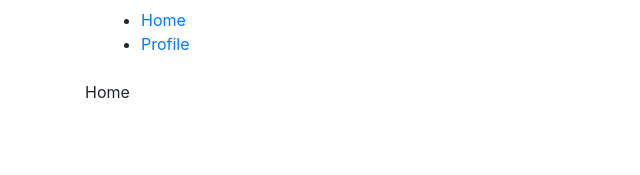
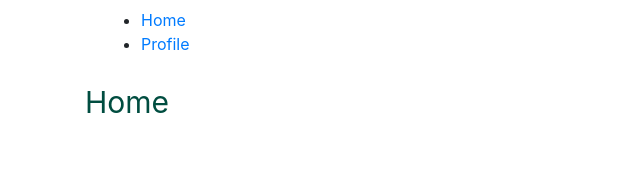
Before and after one commit to nestiawanfyant/Tubes-PWL-Client, a React (Create React App) app: page / in a window 1280 px wide. Shown: the top 175 px of the page, without its empty margins (0-640 px from the left). Built offline with nearby package versions, Linux system fonts and the light colour scheme.

Commit message:
add react jss dan color base

```diff
--- a/package.json
+++ b/package.json
@@ -10,6 +10,7 @@
     "react": "^17.0.2",
     "react-bootstrap": "^1.6.0",
     "react-dom": "^17.0.2",
+    "react-jss": "^10.6.0",
     "react-router-dom": "^5.2.0",
     "react-scripts": "4.0.3",
     "web-vitals": "^1.0.1"
--- a/src/Route/index.js
+++ b/src/Route/index.js
@@ -6,7 +6,6 @@ import 'bootstrap/dist/css/bootstrap.min.css';
 import { Button } from 'react-bootstrap';
 
 // stylesheet
-// import "../assets/css/RouteCss"
 
 // page for route
 import {Home, Profile} from '../pages'
--- a/src/pages/Home/index.js
+++ b/src/pages/Home/index.js
@@ -5,27 +5,30 @@ import { BrowserRouter as Router, Switch, Route, Link } from 'react-router-dom';
 // bootstrap CSS
 import 'bootstrap/dist/css/bootstrap.min.css';
 import { Button } from 'react-bootstrap';
+import {createUseStyles} from 'react-jss'
 
 // stylesheet
 // import '../../assets/css/HomeCss/index.css'
 
-// page for route
 
-export default class Home extends Component {
+const Home = () => {
 
-    constructor(props){
-        super(props);
-        this.state ={
-        }
-    }
+    const classes = styles()
 
-    render() {
-        return (
-            <div>
-                <p> Home </p>
-            </div>
-        )
-    }
+    return (
+        <div>
+            <p className={classes.homeText}> Home </p>
+        </div>
+    )
 
 
 }
+
+export default Home;
+
+const styles = createUseStyles({
+    homeText: {
+        fontSize: 30,
+        color: '#004d40',
+    }
+});
```
Also changed, not shown: src/assets/index.js (line endings or trailing spaces), 1 other file (tests, documents, lock files or other folders).
